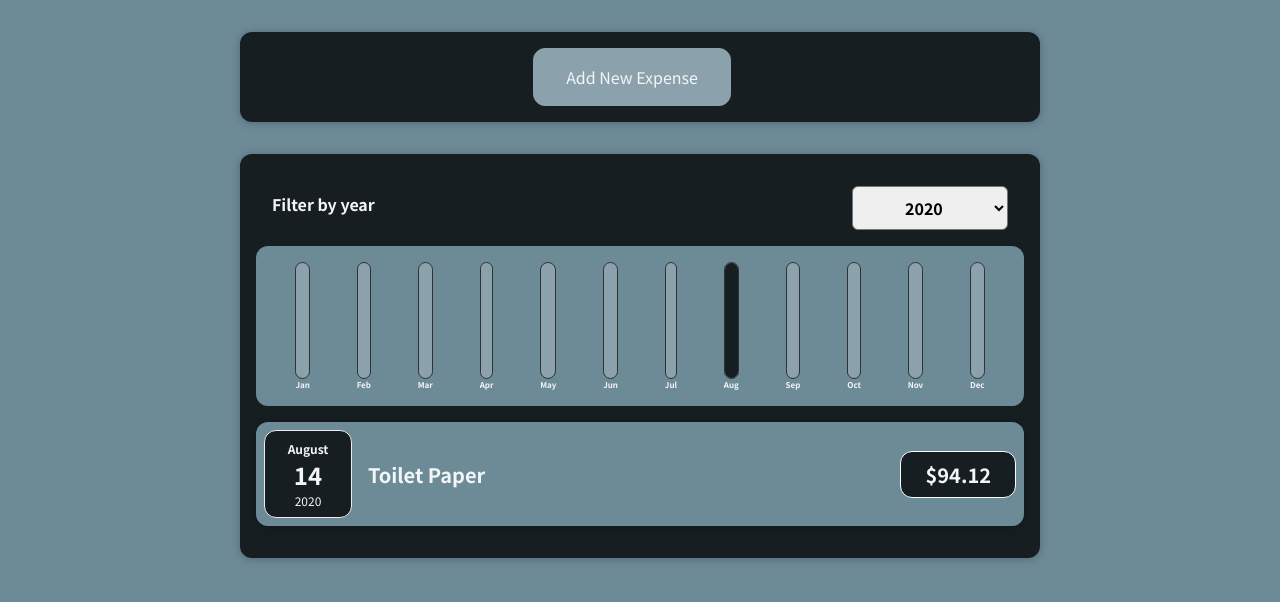
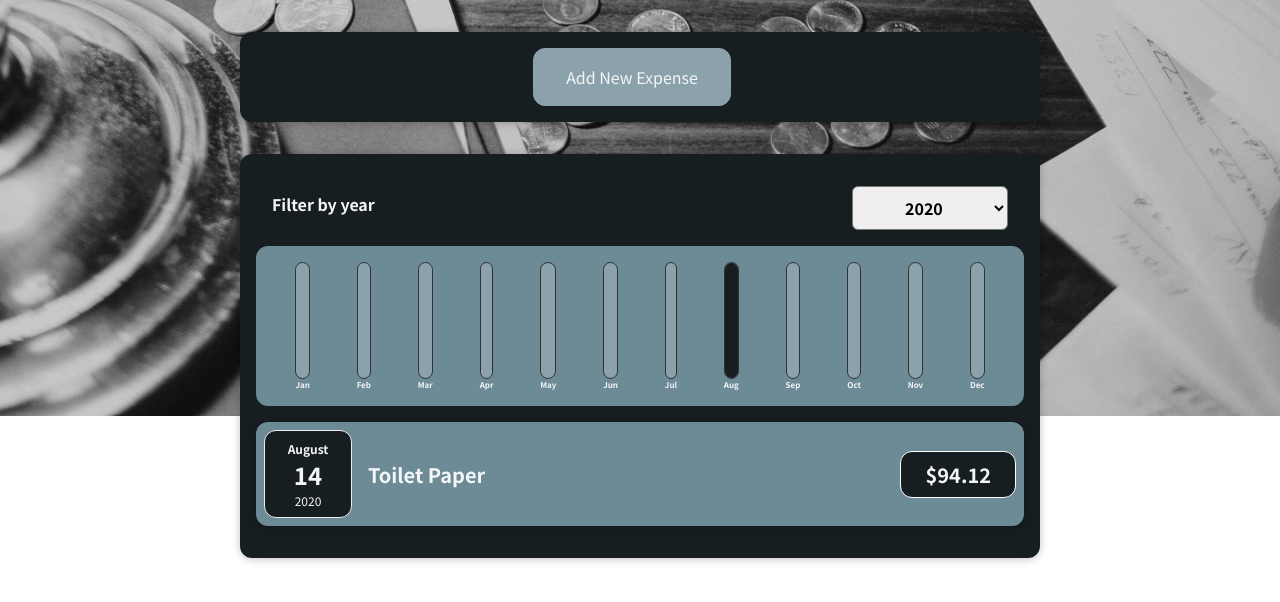
Before and after one commit to Itsmehp/ReactMainProject, a React (Create React App) app: page / in a window 1280 px wide. Shown: the top 602 px of the page. Built offline with nearby package versions, Linux system fonts and the light colour scheme.

Commit message:
Added bg fixed bugs

```diff
--- a/src/Components/Expenses/ExpensesFilter.js
+++ b/src/Components/Expenses/ExpensesFilter.js
@@ -10,11 +10,11 @@
       <div className="expenses-filter__control">
         <label>Filter by year</label>
         <select value={props.selected} onChange={dropdownChangeHandler}>
+          <option value="2023">2023</option>
           <option value="2022">2022</option>
           <option value="2021">2021</option>
           <option value="2020">2020</option>
           <option value="2019">2019</option>
-          <option value="2023">2023</option>
         </select>
       </div>
     </div>
--- a/src/index.css
+++ b/src/index.css
@@ -18,5 +18,12 @@
 
 body {
   margin: 0;
-  background-color: var(--accent);
+  background-image: url(../assets/bg-image.jpg);
+  background-position: center center;
+  background-repeat: no-repeat;
+  background-size: cover;
+  height: 100%;
+  background-position-y: -1500px;
+  background-position-x: center;
+  background-attachment: fixed;
 }
```
Also changed, not shown: assets/bg-image.jpg (added).
